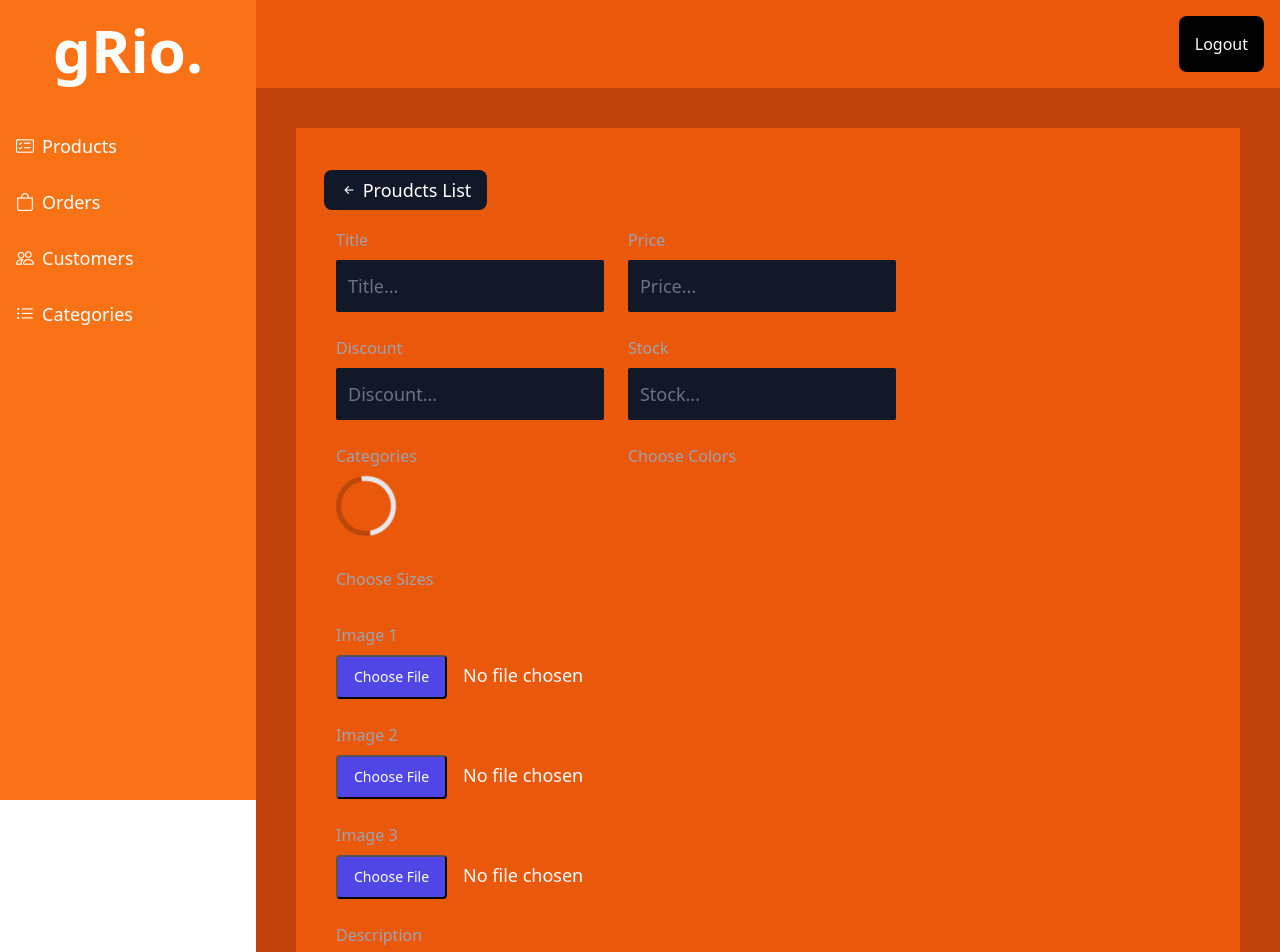
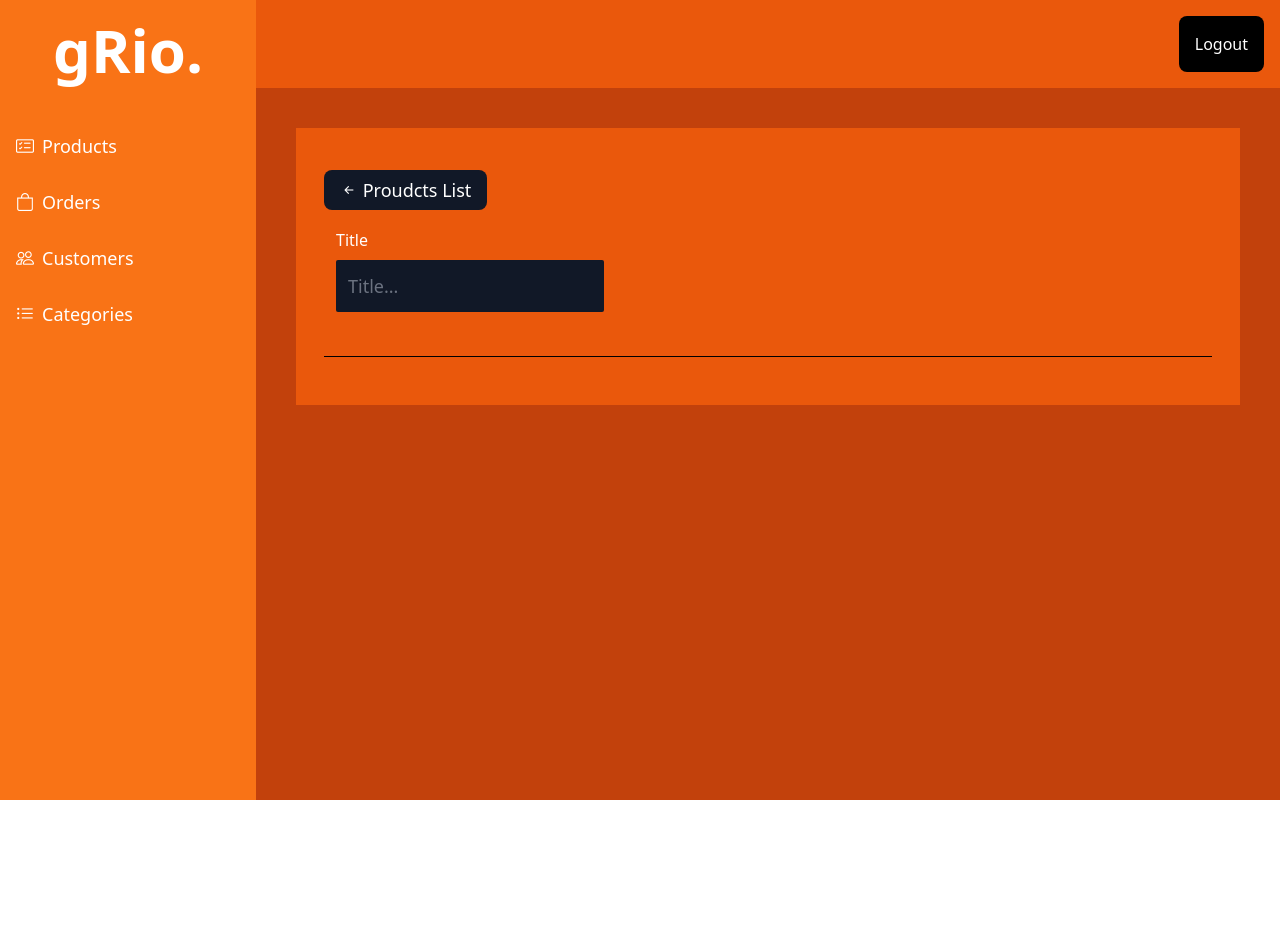
Before and after one commit to mohit838/E-Commerce-FullStack-MERN, a React (Create React App) app in the folder client/: page /dashboard/create-product in a window 1280 px wide. Shown: the top 952 px of the page. After the commit the page ends 800 px from the top, so only its background shows below. Built offline with nearby package versions, Linux system fonts and the light colour scheme; sample sign-in values are in the browser's storage.

Commit message:
Update createProduct Page

```diff
--- a/client/src/screens/dashboard/CreateProduct.jsx
+++ b/client/src/screens/dashboard/CreateProduct.jsx
@@ -29,103 +29,6 @@ const CreateProduct = () => {
                     placeholder="title..."
                   />
                 </div>
-                <div className="w-full md:w-6/12 p-3">
-                  <label htmlFor="price" className="label">
-                    price
-                  </label>
-                  <input
-                    type="number"
-                    name="price"
-                    className="form-control"
-                    id="price"
-                    placeholder="price..."
-                  />
-                </div>
-                <div className="w-full md:w-6/12 p-3">
-                  <label htmlFor="discount" className="label">
-                    discount
-                  </label>
-                  <input
-                    type="number"
-                    name="discount"
-                    className="form-control"
-                    id="discount"
-                    placeholder="discount..."
-                  />
-                </div>
-                <div className="w-full md:w-6/12 p-3">
-                  <label htmlFor="stock" className="label">
-                    stock
-                  </label>
-                  <input
-                    type="number"
-                    name="stock"
-                    className="form-control"
-                    id="stock"
-                    placeholder="stock..."
-                  />
-                </div>
-                <div className="w-full md:w-6/12 p-3">
-                  <label htmlFor="categories" className="label">
-                    categories
-                  </label>
-
-                  <Spinner />
-                </div>
-                <div className="w-full md:w-6/12 p-3">
-                  <label htmlFor="colors" className="label">
-                    choose colors
-                  </label>
-                </div>
-
-                <div className="w-full p-3">
-                  <label htmlFor="sizes" className="label">
-                    choose sizes
-                  </label>
-                </div>
-                <div className="w-full p-3">
-                  <label htmlFor="image1" className="label">
-                    Image 1
-                  </label>
-                  <input
-                    type="file"
-                    name="image1"
-                    id="image1"
-                    className="input-file"
-                  />
-                </div>
-
-                <div className="w-full p-3">
-                  <label htmlFor="image2" className="label">
-                    Image 2
-                  </label>
-                  <input
-                    type="file"
-                    name="image2"
-                    id="image2"
-                    className="input-file"
-                  />
-                </div>
-
-                <div className="w-full p-3">
-                  <label htmlFor="image3" className="label">
-                    Image 3
-                  </label>
-                  <input
-                    type="file"
-                    name="image3"
-                    id="image3"
-                    className="input-file"
-                  />
-                </div>
-                <div className="w-full p-3">
-                  <label htmlFor="description" className="label">
-                    Description
-                  </label>
-                </div>
-                <div className="w-full p-3">
-                  <input type="submit" className="btn btn-indigo" />
-                </div>
               </div>
             </form>
           </div>
--- a/client/src/styles/form.css
+++ b/client/src/styles/form.css
@@ -1,5 +1,5 @@
 .label {
-  @apply block mb-2 text-base capitalize text-gray-400;
+  @apply block mb-2 text-base capitalize text-white;
 }
 .form-control {
   @apply bg-gray-900 p-3 rounded-sm outline-none w-full focus:ring-[3px] ring-gray-700 transition-all duration-500 placeholder:text-gray-500 placeholder:capitalize;
```
